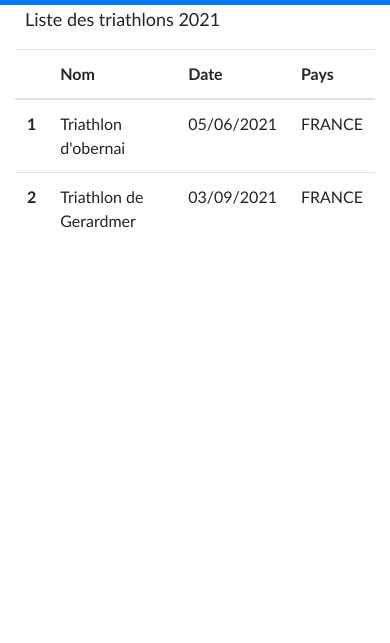
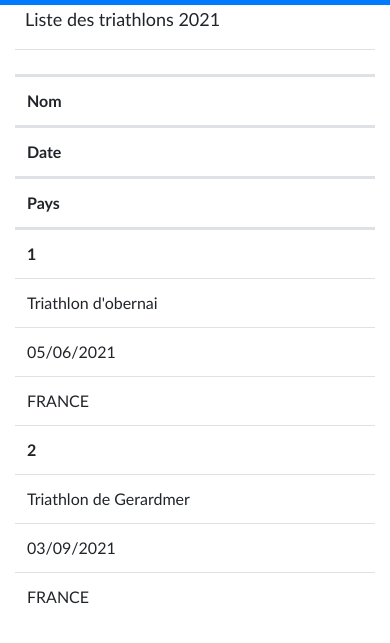
Before and after one commit to lorenzolau/STUDI-TFB, a plain HTML site: page event.html in a window 390 px wide. Shown: the part 51-694 px from the top of the page. Drawn offline with nearby package versions, Linux system fonts and the light colour scheme.

Commit message:
media queries for table thead tbody th td tr

```diff
--- a/css/style.css
+++ b/css/style.css
@@ -143,7 +143,9 @@ li {
   .event h1{
     font-size: 18px;
   }
-
+table, thead, tbody, th, td, tr {
+  display: block;
+}
 }
 .event{
   margin-top: 60px;
```
Also changed, not shown: 1 other file.
